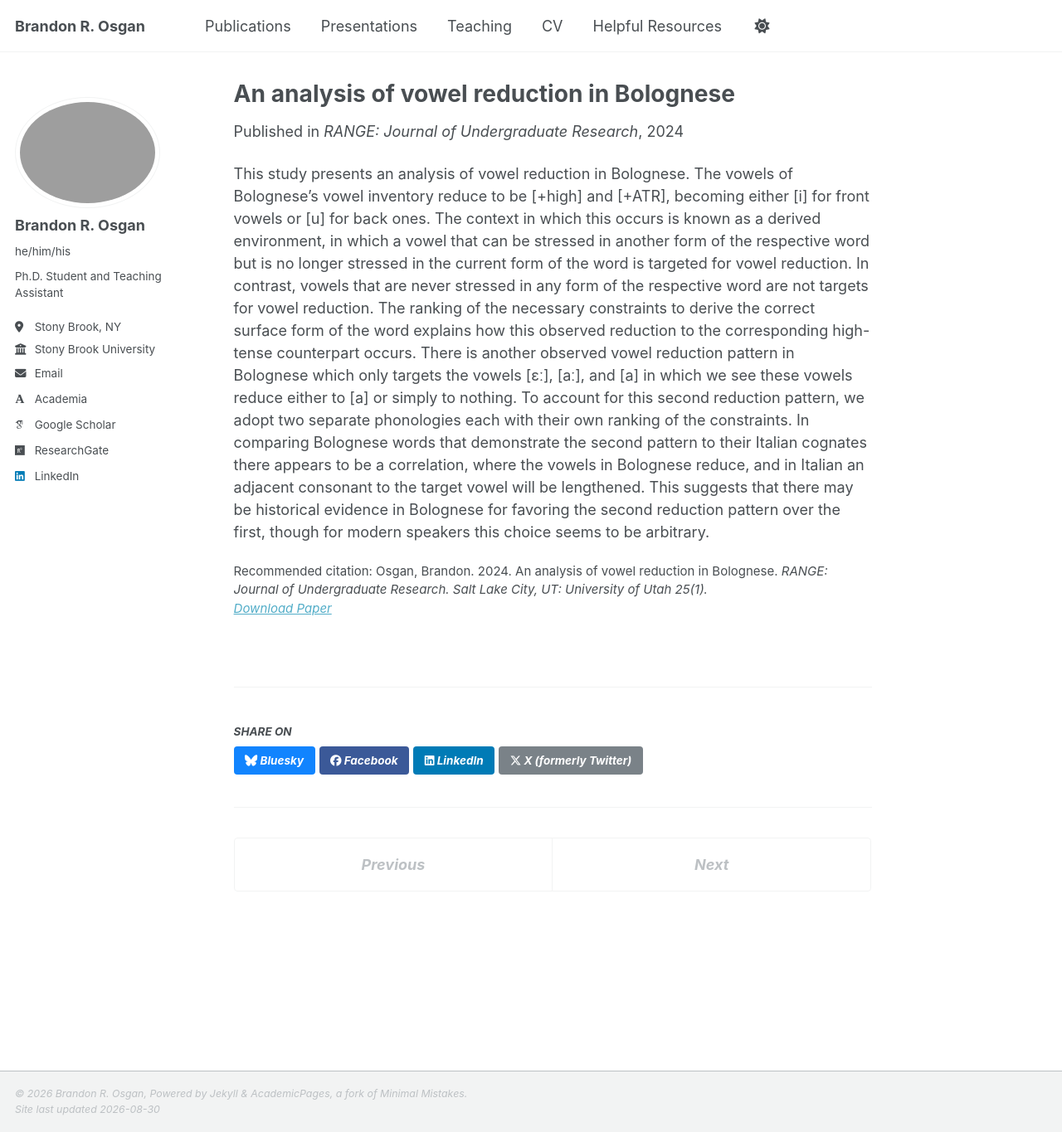
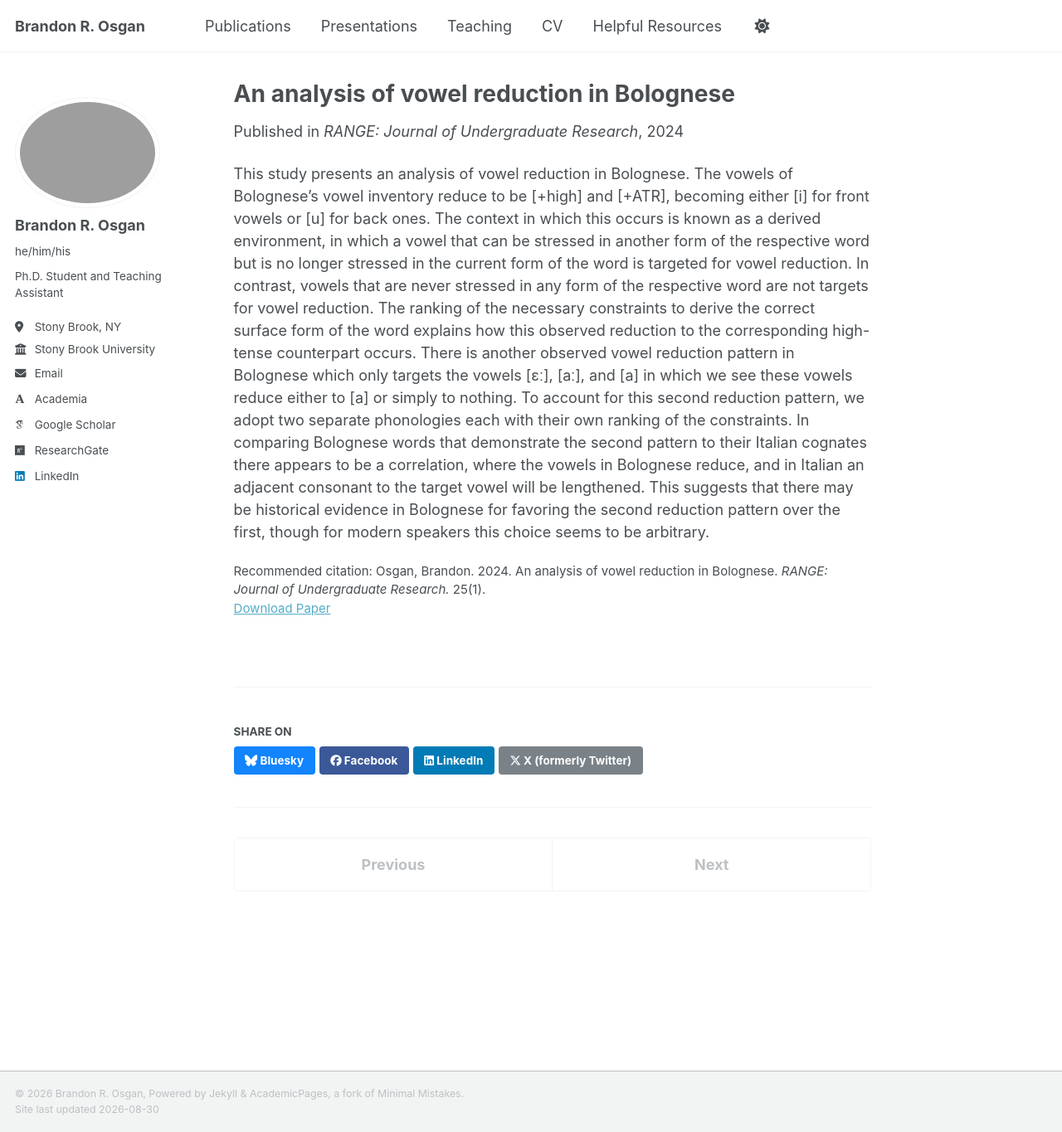
Before and after one commit to bosgan/bosgan.github.io, a Jekyll site: the page built from _publications/osganAnalysisVowelReduction2024.md, in a window 1280 px wide and 1365 px high. Shown: the whole window at 83% size. Built offline with Jekyll 4.4.1, drawn with Linux system fonts in a browser that asks for light colours; some web fonts are replaced; a script that is not in the unit is left out.

Commit message:
Update osganAnalysisVowelReduction2024.md

```diff
--- a/_publications/osganAnalysisVowelReduction2024.md
+++ b/_publications/osganAnalysisVowelReduction2024.md
@@ -7,7 +7,7 @@ excerpt: ''
 date: 2024-08-01
 venue: 'RANGE: Journal of Undergraduate Research'
 paperurl: 'https://uen.pressbooks.pub/range25i1/chapter/osgan/'
-citation: 'Osgan, Brandon. 2024. An analysis of vowel reduction in Bolognese. <i>RANGE: Journal of Undergraduate Research.<i> Salt Lake City, UT: University of Utah 25(1).'
+citation: 'Osgan, Brandon. 2024. An analysis of vowel reduction in Bolognese. <i>RANGE: Journal of Undergraduate Research.</i> 25(1).'
 ---
 
 This study presents an analysis of vowel reduction in Bolognese. The vowels of Bolognese's vowel inventory reduce to be \[+high] and \[+ATR], becoming either \[i] for front vowels or \[u] for back ones. The context in which this occurs is known as a derived environment, in which a vowel that can be stressed in another form of the respective word but is no longer stressed in the current form of the word is targeted for vowel reduction. In contrast, vowels that are never stressed in any form of the respective word are not targets for vowel reduction. The ranking of the necessary constraints to derive the correct surface form of the word explains how this observed reduction to the corresponding high-tense counterpart occurs. There is another observed vowel reduction pattern in Bolognese which only targets the vowels \[ɛː], \[aː], and \[a] in which we see these vowels reduce either to \[a] or simply to nothing. To account for this second reduction pattern, we adopt two separate phonologies each with their own ranking of the constraints. In comparing Bolognese words that demonstrate the second pattern to their Italian cognates there appears to be a correlation, where the vowels in Bolognese reduce, and in Italian an adjacent consonant to the target vowel will be lengthened. This suggests that there may be historical evidence in Bolognese for favoring the second reduction pattern over the first, though for modern speakers this choice seems to be arbitrary.
```
